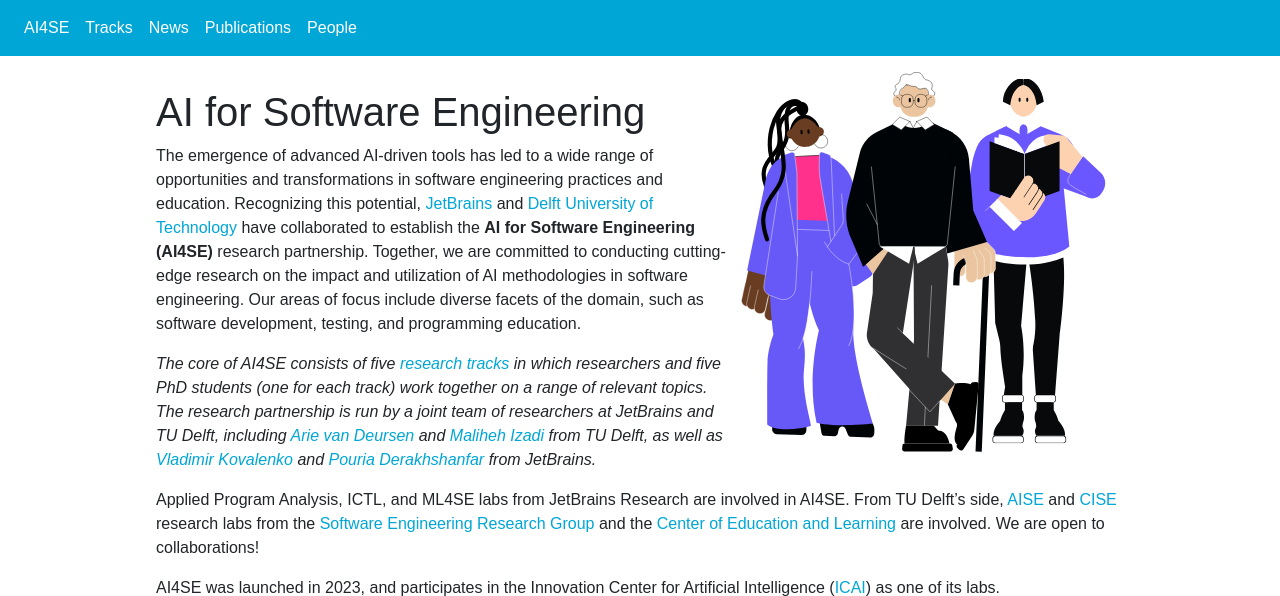
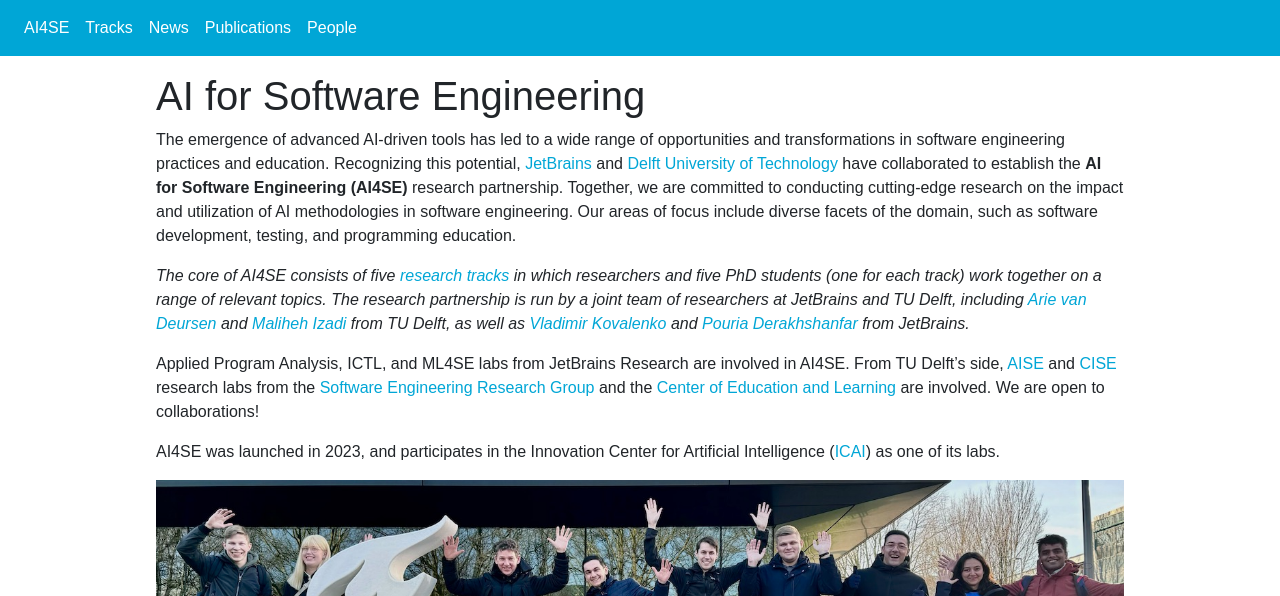
Before and after one commit to SERG-Delft/ai4se-website, a Jekyll site: the page built from index.md, in a window 1280 px wide. Shown: the top 596 px of the page. Built offline with Jekyll 4.4.1, drawn with Linux system fonts in a browser that asks for light colours; nearby versions of some CDN libraries; grey boxes are pictures that could not be loaded.

Commit message:
Resized opening image

```diff
--- a/index.md
+++ b/index.md
@@ -2,8 +2,6 @@
 layout: default
 title: AI for Software Engineering
 ---
-
-![](/img/ai4se-people.svg){: width="40%" style="float: right"}
 
 # AI for Software Engineering
 
@@ -21,7 +19,7 @@ We are open to collaborations!
 
 AI4SE was launched in 2023, and participates in the Innovation Center for Artificial Intelligence ([ICAI]) as one of its labs.
 
-![](/img/tudelft-jan-2025.jpeg){: width="100%"}
+![](/img/tudelft-jan-2025-small.jpeg){: width="100%"}
 
 _The AI4SE team at the kickoff retreat in January 2025_
 
```
Also changed, not shown: img/tudelft-jan-2025-small.jpeg (added).
